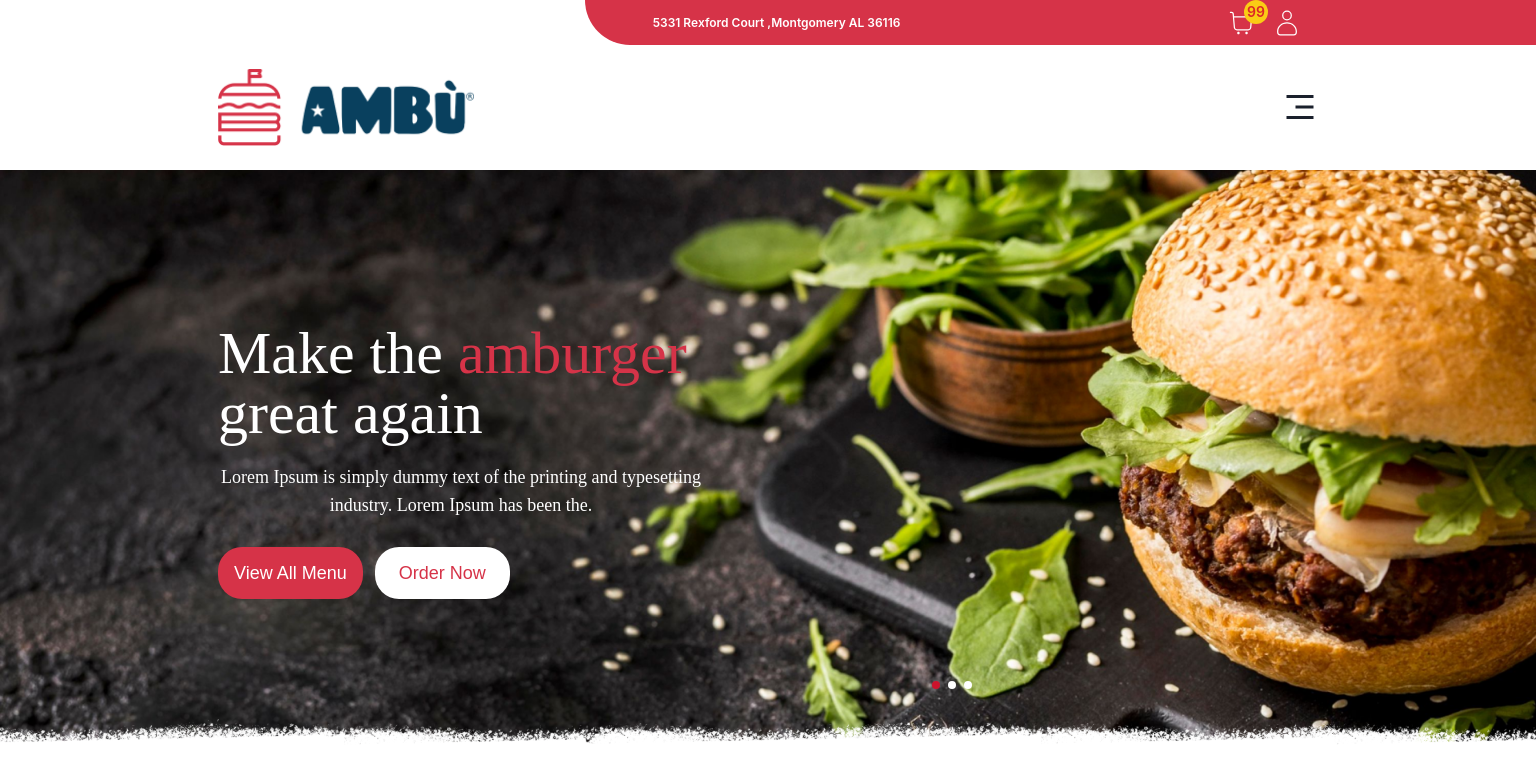
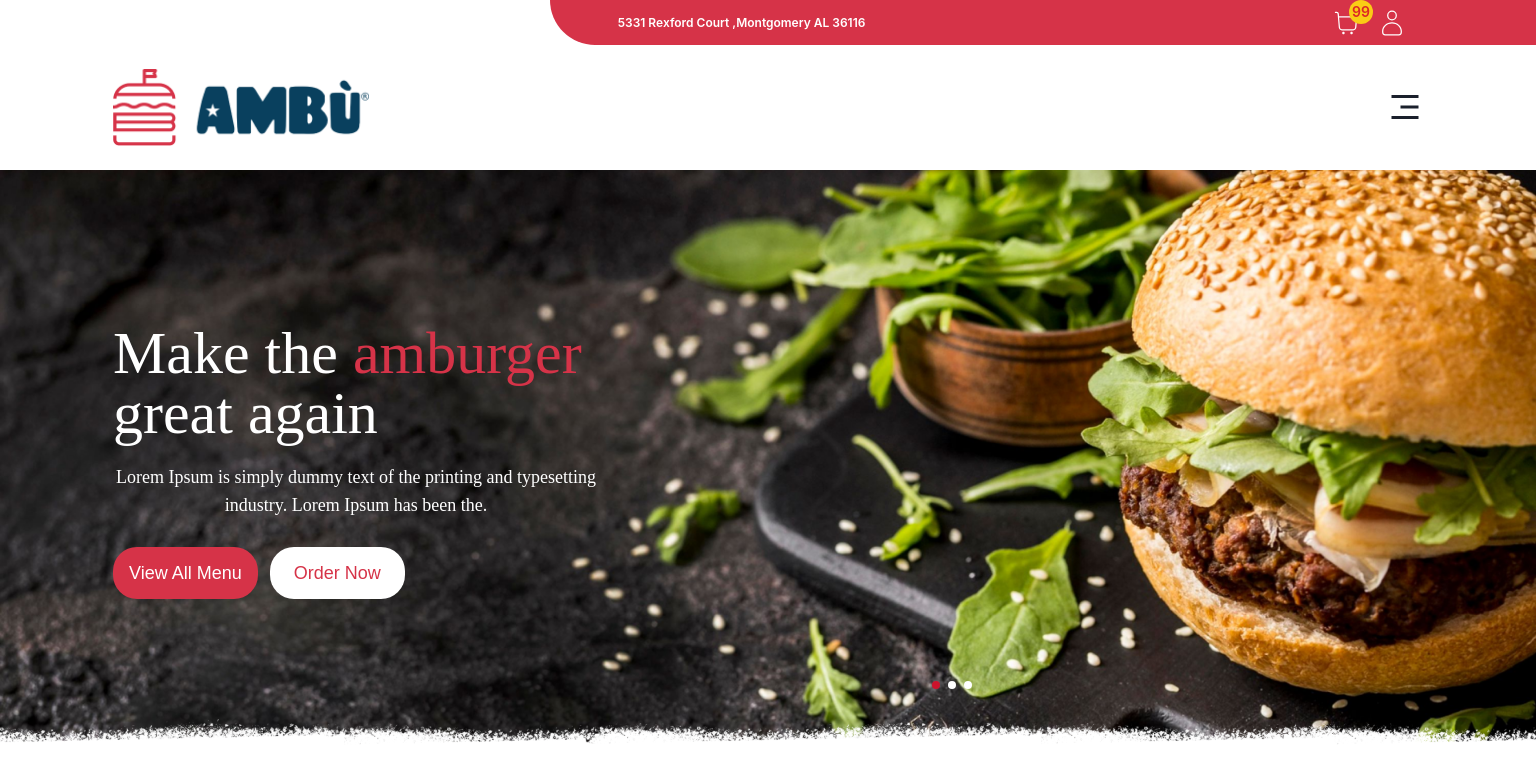
Before and after one commit to Shubh-Rajawat/ecommerce-nbt, a React (Create React App) app: page / in a window 1536 px wide. Shown: the top 784 px of the page. Built offline with nearby package versions, Linux system fonts and the light colour scheme; some icons are missing.

Commit message:
ss-container class changes

```diff
--- a/src/App.css
+++ b/src/App.css
@@ -521,4 +521,7 @@ footer:before {
 
 /* Extra large devices (large laptops and desktops, 1200px and up) */
 @media only screen and (min-width: 1536px) {
+  .ss-container {
+    max-width: 1350px;
+  }
 }
```
